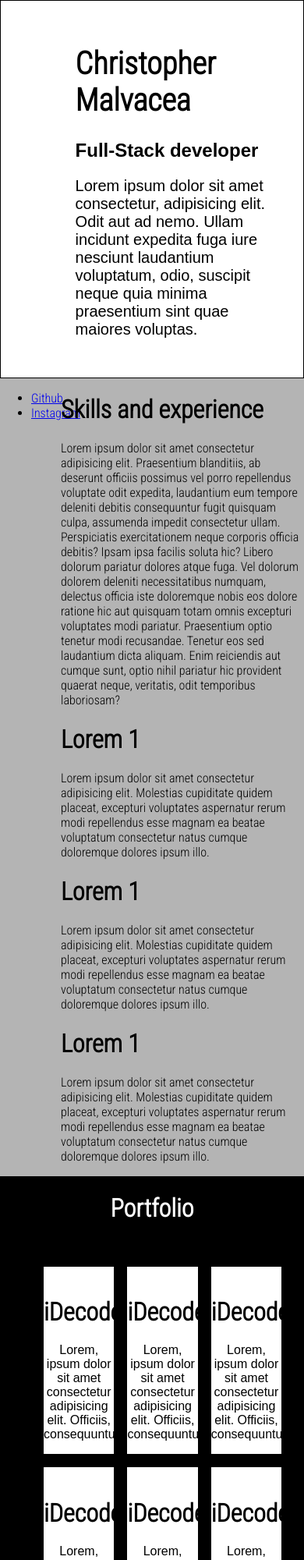
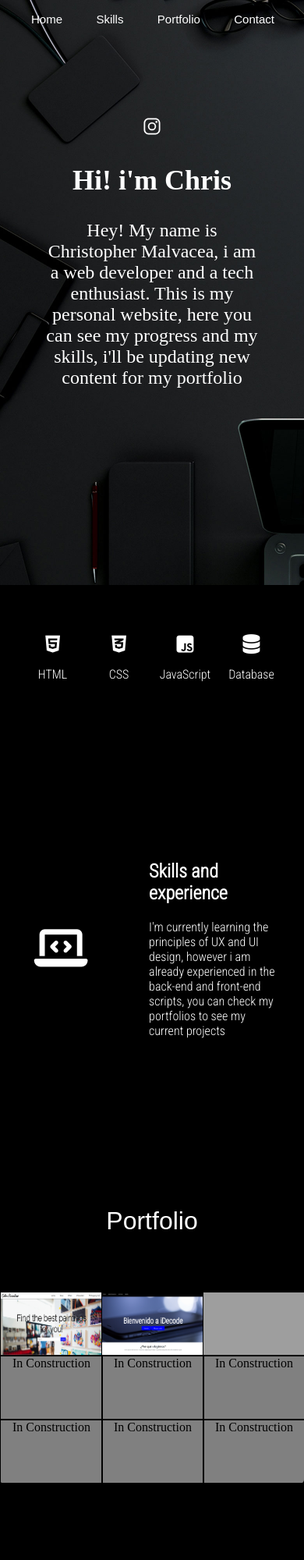
Before and after one commit to Cmalvacea/Business-card, a plain HTML site: page index.html in a window 390 px wide. Shown: the top 2000 px of the page at 78% size. Drawn offline with nearby package versions, Linux system fonts and the light colour scheme; grey boxes are pictures that could not be loaded; a script that the page names is missing.

Commit message:
Personal Web site updated

```diff
--- a/index.html
+++ b/index.html
@@ -1,98 +1,135 @@
 <!DOCTYPE html>
-<html lang="en">
-<head>
-    <meta charset="UTF-8">
+
+<html lang="en" class="hydrated"><head><meta http-equiv="Content-Type" content="text/html; charset=UTF-8">
+    <style data-styles="">ion-icon{visibility:hidden}.hydrated{visibility:inherit}</style>
     <meta http-equiv="X-UA-Compatible" content="IE=edge">
     <meta name="viewport" content="width=device-width, initial-scale=1.0">
     <title>Business Card</title>
     <link rel="stylesheet" href="styles.css">
-    <link rel="preconnect" href="https://fonts.gstatic.com">
-    <link href="https://fonts.googleapis.com/css2?family=Roboto+Condensed:wght@300&display=swap" rel="stylesheet">
+    <style>
+        @import url('https://fonts.googleapis.com/css2?family=Roboto+Condensed:wght@300&display=swap');
+    </style>
 
-</head>
+<script type="module" src="./index_files/ionicons.esm.js.descarga" data-stencil-namespace="ionicons"></script><script nomodule="" src="./index_files/ionicons.js.descarga" data-stencil-namespace="ionicons"></script><script type="module" src="file:///C:/Users/COMPUCIBER/Desktop/index_files/ionicons/ionicons.esm.js" data-stencil-namespace="ionicons"></script><script nomodule="" src="file:///C:/Users/COMPUCIBER/Desktop/index_files/ionicons/ionicons.js" data-stencil-namespace="ionicons"></script><script type="module" src="file:///C:/Users/COMPUCIBER/Desktop/index_files/ionicons/ionicons.esm.js" data-stencil-namespace="ionicons"></script><script nomodule="" src="file:///C:/Users/COMPUCIBER/Desktop/index_files/ionicons/ionicons.js" data-stencil-namespace="ionicons"></script></head>
 <body>
 
-    <div id="card">
+  <nav>
+      <ul>
+        <a href="#">Home</a>
+        <a href="#Skills">Skills</a>
+        <a href="#Portfolio">Portfolio</a>
+        <a href="#Contact">Contact</a>
+      </ul>
+  </nav>
+
+  <div class="First-section">
+    <article class="First-content" id="Home">
+        <ion-icon name="logo-instagram"></ion-icon>
+        <h1>Hi! i'm Chris</h1>
+        <p>Hey! My name is Christopher Malvacea, i am a web developer and a tech enthusiast. This is my personal website, here you can see my progress and my skills, i'll be updating new content for my portfolio</p>
+    </article>
+  </div>
+
+  <div class="Second-section" id="Skills">
+    <div class="Second-section-grid">
+        <section>
+            <i class="fab fa-html5"></i>
+            <p>HTML</p>
+        </section>
+        <section>
+            <i class="fab fa-css3-alt"></i>
+            <p>CSS</p>
+        </section>
+        <section>
+            <i class="fab fa-js-square"></i>
+            <p>JavaScript</p>
+        </section>
+        <section>
+            <i class="fas fa-database"></i>
+            <p>Database</p>
+        </section>
+    </div>
+    <div class="Skills">
+        <i class="fas fa-laptop-code"></i>
+        <article>
+            <h2>Skills and experience</h2>
+            <p>I'm currently learning the principles of UX and UI design, however i am already experienced in the back-end and front-end scripts, you can check my portfolios to see my current projects</p>
+        </article>
+    </div>
+  </div>
+
+  <div class="Portfolio-section">
+    <div class="Portfolio-title" id="Portfolio">
+        <p>Portfolio</p>
+    </div>
+    <div class="Portfolio-content">
+        <div class="Portfolio-image" id="P1"><a href="https://cmalvacea.github.io/Color-Paradise/" target="_blank"><img src="images/Color-Paradise-Portfolio.png" alt="" srcset="" ></a></div>
+        <div class="Portfolio-image" id="P2"><a href="https://cmalvacea.github.io/iDecode/" target="_blank"><img src="images/iDecode-Portfolio.png" alt="" srcset=""></a></div>
+        <div class="Portfolio-image" id="P3"><a href="https://github.com/Cmalvacea/Tour-Service" target="_blank"><img src="images/Green-Tour-Portfolio.png" alt=""></a></div>
+        <div class="Portfolio-image" id="P4">In Construction</div>
+        <div class="Portfolio-image" id="P5">In Construction</div>
+        <div class="Portfolio-image" id="P6">In Construction</div>
+        <div class="Portfolio-image" id="P7">In Construction</div>
+        <div class="Portfolio-image" id="P8">In Construction</div>
+        <div class="Portfolio-image" id="P9">In Construction</div>
+    </div>
+  </div>
+
+  <div class="Third-section" id="Contact">
+      <h1>Contact Media</h1>
+    <div class="Contact-section">
+        <div class="Work-media">
+            <button><i class="fab fa-github"></i></button>
+            <article>
+                <h3>Cmalvacea</h3>
+                <p>Github</p>
+            </article>
+        </div>
+        <div class="Work-media">
+            <button><i class="fab fa-behance"></i></button>
+            <article>
+                <h3>Cmalvacea</h3>
+                <p>Behance</p>
+            </article>
+        </div>
+        <div class="Work-media">
+            <button><i class="fab fa-telegram"></i></button>
+            <article>
+                <h3>@Nameistopher</h3>
+                <p>Telegram</p>
+            </article>
+        </div>
+        <div class="Work-media">
+            <button><i class="fab fa-linkedin"></i></button>
+            <article>
+                <h3>Christopher Malvacea</h3>
+                <p>Linkedin</p>
+            </article>
+        </div>
+    </div>
+  </div>
+
+    <footer id="Pie">
+        <div class="Last-media">
+            <ul>
+                <li><i class="fas fa-envelope"></i> Christophermalvacea@gmail.com</li>
+                <li><i class="fab fa-whatsapp"></i> +58 412-615-4452</li>
+                <li><i class="fas fa-map-marker-alt"></i> Caracas, Venezuela</li>
+            </ul>
+        </div>
         <div>
-
+            <h3>Privce Policy</h3>
+            <p>All websites in the portfolio section were designed for Christopher Malvacea and cannot be used and copied without my permission, otherwise you must acredite me as the designer</p>
         </div>
 
         <div>
-            <h1>Christopher Malvacea</h1>
-            <h2>Full-Stack developer</h2>
-        <p>Lorem ipsum dolor sit amet consectetur, adipisicing elit. Odit aut ad nemo. Ullam incidunt expedita fuga iure nesciunt laudantium voluptatum, odio, suscipit neque quia minima praesentium sint quae maiores voluptas.</p>
+            <p>Website designed by: <a href="#">Christopher Malvacea</a></p>
         </div>
-    </div>
+    </footer>
 
 
 
-    <div id="Skills">
-
-        <div>
-            <ul>
-                <li><a href="https://github.com/Cmalvacea" target="blank" >Github</a></li>
-                <li><a href="#" target="blank">Instagram</a></li>
-            </ul>
-        </div>
-
-        <div>
-            <h1>Skills and experience</h1>
-            <p>Lorem ipsum dolor sit amet consectetur adipisicing elit. Praesentium blanditiis, ab deserunt officiis possimus vel porro repellendus voluptate odit expedita, laudantium eum tempore deleniti debitis consequuntur fugit quisquam culpa, assumenda impedit consectetur ullam. Perspiciatis exercitationem neque corporis officia debitis? Ipsam ipsa facilis soluta hic? Libero dolorum pariatur dolores atque fuga. Vel dolorum dolorem deleniti necessitatibus numquam, delectus officia iste doloremque nobis eos dolore ratione hic aut quisquam totam omnis excepturi voluptates modi pariatur. Praesentium optio tenetur modi recusandae. Tenetur eos sed laudantium dicta aliquam. Enim reiciendis aut cumque sunt, optio nihil pariatur hic provident quaerat neque, veritatis, odit temporibus laboriosam?</p>
-
-            <h1>Lorem 1</h1>
-            <p>Lorem ipsum dolor sit amet consectetur adipisicing elit. Molestias cupiditate quidem placeat, excepturi voluptates aspernatur rerum modi repellendus esse magnam ea beatae voluptatum consectetur natus cumque doloremque dolores ipsum illo.</p>
-
-            <h1>Lorem 1</h1>
-            <p>Lorem ipsum dolor sit amet consectetur adipisicing elit. Molestias cupiditate quidem placeat, excepturi voluptates aspernatur rerum modi repellendus esse magnam ea beatae voluptatum consectetur natus cumque doloremque dolores ipsum illo.</p>
-
-            <h1>Lorem 1</h1>
-            <p>Lorem ipsum dolor sit amet consectetur adipisicing elit. Molestias cupiditate quidem placeat, excepturi voluptates aspernatur rerum modi repellendus esse magnam ea beatae voluptatum consectetur natus cumque doloremque dolores ipsum illo.</p>
-        </div>
-
-    </div>
-
-    <div id="Portfolio">
-        <h1>Portfolio</h1>
-    </div>
-
-    <div id="Pages">
-        <div>
-            <img src="" alt="">
-            <h1>iDecode</h1>
-            <p>Lorem, ipsum dolor sit amet consectetur adipisicing elit. Officiis, consequuntur!</p>
-        </div>
-
-        <div>
-            <img src="" alt="">
-            <h1>iDecode</h1>
-            <p>Lorem, ipsum dolor sit amet consectetur adipisicing elit. Officiis, consequuntur!</p>
-        </div>
-
-        <div>
-            <img src="" alt="">
-            <h1>iDecode</h1>
-            <p>Lorem, ipsum dolor sit amet consectetur adipisicing elit. Officiis, consequuntur!</p>
-        </div>
-
-        <div>
-            <img src="" alt="">
-            <h1>iDecode</h1>
-            <p>Lorem, ipsum dolor sit amet consectetur adipisicing elit. Officiis, consequuntur!</p>
-        </div>
-
-        <div>
-            <img src="" alt="">
-            <h1>iDecode</h1>
-            <p>Lorem, ipsum dolor sit amet consectetur adipisicing elit. Officiis, consequuntur!</p>
-        </div>
-
-        <div>
-            <img src="" alt="">
-            <h1>iDecode</h1>
-            <p>Lorem, ipsum dolor sit amet consectetur adipisicing elit. Officiis, consequuntur!</p>
-        </div>
-    </div>
-
-    <script src="https://unpkg.com/ionicons@5.4.0/dist/ionicons.js"></script>
+    <script src="https://kit.fontawesome.com/6ea9739295.js" crossorigin="anonymous"></script>
+    <script src="https://unpkg.com/ionicons@5.5.1/dist/ionicons.js"></script>
 </body>
 </html>
--- a/styles.css
+++ b/styles.css
@@ -3,74 +3,309 @@ body {
     background-color: black;
 }
 
-/* Tarjeta superior */
-
-#card {
-    border: 1px solid black;
-    padding: 30px;
-    background-color: white;
-    display: grid;
-    grid-template-columns: 20% 80%;
+nav {
+    width: 100%;
+    position: fixed;
 }
 
-#card h1 {
-    font-family: 'Roboto Condensed', sans-serif;
-    font-size: 40px;
-
+nav ul {
+    display: flex;
+    color: white;
+    justify-content: space-between;
+    width: 40%;
 }
 
-#card h2 {
-    font-family: 'Raleway', sans-serif;
-     font-weight: bold;
-}
-
-#card p {
-    font-family: 'Raleway', sans-serif;
+nav ul a {
     font-size: 20px;
-    font-weight: lighter;
+    color: white;
+    text-decoration: none;
+    font-family: sans-serif;
 }
 
 
-/* Detalles */
+/* First section */
 
-#Skills {
+.First-section  {
+    width: 100%;
+    background-image: url(images/Background.jpg);
+    background-size: 100%;
+    background-repeat: no-repeat;
+    margin: 0;
+    padding-top: 150px;
+    height: 600px;
+    background-image: cross-fade();
+}
+
+.First-content {
+    color: white;
+    width: 40%;
+    margin-left: 5%;
+    font-size: 30px;
+}
+
+/* Second Section */
+
+
+.Second-section-grid {
     display: grid;
-    grid-template-columns: 20% 80%;
+    grid-template-columns: repeat(4, 1fr);
+    padding: 25px;
+    margin-top: 10%;
+}
+
+.Second-section section {
+    margin: auto;
+    font-size: 25px;
+    text-align: center;
     font-family: 'Roboto Condensed', sans-serif;
-    background-color: rgb(180, 180, 180);
+    color: white;
+}
+
+.Second-section section i {
+    font-size: 70px;
+    color: white;
+}
+
+.Skills {
+    display: grid;
+    grid-template-columns: 40% 60%;
+    color: white;
+    height: 600px;
+}
+
+.Skills i{
+    margin:auto;
+    font-size: 125px;
+}
+
+.Skills article {
+    margin:auto;
+    font-size: 25px;
+    width: 70%;
+    font-family: 'Roboto Condensed', sans-serif;
+}
+
+/*  Portfolio  */
+
+.Portfolio-title {
+    width: 40%;
+    text-align: center;
+    padding-bottom: 40px;
+}
+
+.Portfolio-title p {
+    font-family: sans-serif;
+    font-size: 45px;
+    font-weight: 400;
+    color: white;
+}
+
+.Portfolio-content {
+    background-color: gray;
+    width: 90%;
+    display: grid;
+    grid-template-columns: repeat(3, 1fr);
+    border-radius: 5px;
+    height: fit-content;
+}
+
+
+.Portfolio-title,
+.Portfolio-content {
+    margin: auto;
+}
+
+.Portfolio-image {
+    width: 100%;
+    height: fit-content;
+    text-align: center;
+    height: 250px;
+    border: 1px solid black;
+}
+
+.Portfolio-image:hover {
+    background-color: white;
+    opacity: 25%;
+}
+
+.Portfolio-image img {
+    width: 100%;
+    height: 100%;
+}
+
+
+/* Third section */
+
+.Third-section {
+    width: 100%;
+    padding-top: 200px;
+    padding-bottom: 200px;
+    margin-top: 10%;
+}
+
+.Third-section h1 {
+    text-align: center;
+    padding-bottom: 45px;
+    color:white;
+    font-family: -apple-system, BlinkMacSystemFont, 'Segoe UI', Roboto, Oxygen, Ubuntu, Cantarell, 'Open Sans', 'Helvetica Neue', sans-serif;
+    font-weight: 300;
+}
+
+.Contact-section {
+    display: grid;
+    grid-template-columns: repeat(3, 1fr);
+    row-gap: 55px;
+}
+
+.Work-media {
+    text-align: center;
+    margin: auto;
+    color: white;
+    font-family: sans-serif;
+    display: grid;
+    grid-template-columns: 1fr;
+}
+
+.Work-media button {
+    background: none;
+    border: none;
+}
+
+.Work-media button i {
+    color: white;
+    font-size: 85px;
+}
+
+.Work-media button i:hover {
+    color: rgb(21, 47, 196);
+}
+
+.Work-media a {
+    text-align: center;
+    text-decoration: none;
 }
 
 
 
-/* Portafolio */
 
-#Portfolio {
-    width: 100%;
-    text-align: center;
-    background-color: black;
-    margin: 0%;
-    color: white;
-    font-family: 'Roboto Condensed', sans-serif;
+/* Footer */
+
+footer {
+    display: grid;
+    grid-template-columns: 33% 33% 33%;
+    background-color: rgb(37, 37, 37);
+    padding: 15px;
+    margin-top: 15%;
 }
 
-#Pages {
-    display: grid;
-    grid-template-columns: 33% 33% 33%;
-    gap: 15px;
-    margin: 50px;
-    padding: 5px;
+footer div {
+    margin: auto;
+    color: white;
+    font-family: sans-serif;
 }
 
-#Pages > div {
-    text-align: center;
-    background-color: white;
-    font-family: 'Raleway', sans-serif;
-    border: 1px solid black;
+footer div a {
+    color: rgb(57, 57, 196);
+    text-decoration: none;
 }
 
+/* Media  */
 
-#Pages > div > h1 {
-    font-family: 'Roboto Condensed', sans-serif;
+@media(max-width: 480px) {
+
+
+    /* Mobile nav */
+
+    nav {
+        width: 100%;
+    }
+
+    nav ul {
+        width: 80%;
+        justify-content: space-between;
+    }
+
+    nav ul a {
+        font-size: 15px;
+    }
+
+    /* Mobile first section */
+
+    .First-section {
+        background-size: cover;
+    }
+
+    .First-content {
+        font-size: 1.5em;
+        width: 70%;
+        text-align: center;
+        margin: auto;
+    }
+
+    /* Mobile second section */
+
+    .Second-section-grid section {
+        font-size: 1em;
+    }
+
+    .Second-section-grid section i {
+        font-size: 25px;
+    }
+
+    .Skills article {
+        font-size: 1em;
+    }
+
+    .Skills i {
+        font-size: 55px;
+    }
+
+    /* Mobile portfolio Section */
+
+    .Portfolio-section {
+        width: 100%;
+    }
+
+    .Portfolio-title p{
+        text-align: center;
+        font-size: 2em;
+    }
+
+    .Portfolio-content {
+        width: 100%;
+    }
+
+    .Portfolio-image {
+        height: 80px;
+    }
+
+    /* Mobile Third Section */
+
+    .Contact-section {
+        display: grid;
+        grid-template-columns: 50% 50%;
+    }
+
+    .Work-media {
+        font-size: 15px;
+        margin: auto;
+    }
+
+
+    /* Footer */
+
+
+    footer {
+        display: grid;
+        grid-template-columns: 100%;
+    }
+
+    .Last-media {
+        width: 100%;
+        font-size: 12px;
+    }
+
+    .Last-media i {
+        font-size: 15px;
+    }
 }
-
-/* Media */
```
Also changed, not shown: images/Background.jpg (added), images/Color-Paradise-Portfolio.png (added), images/iDecode-Portfolio.png (added), 1 other file.
